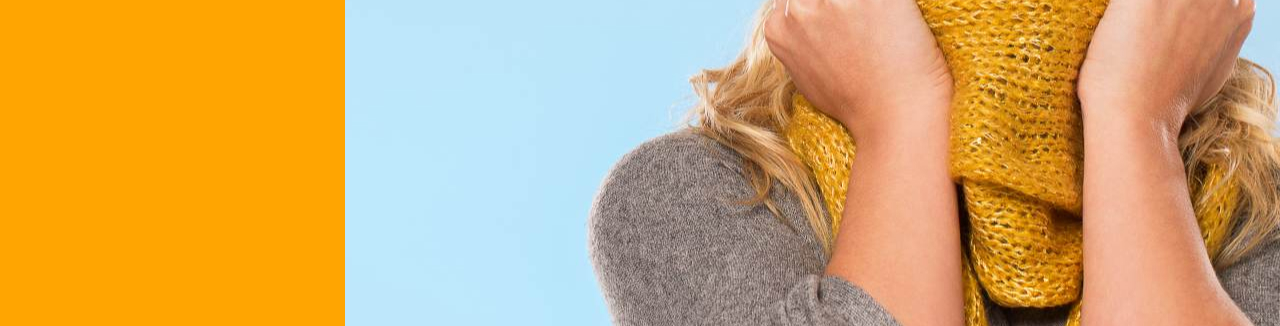
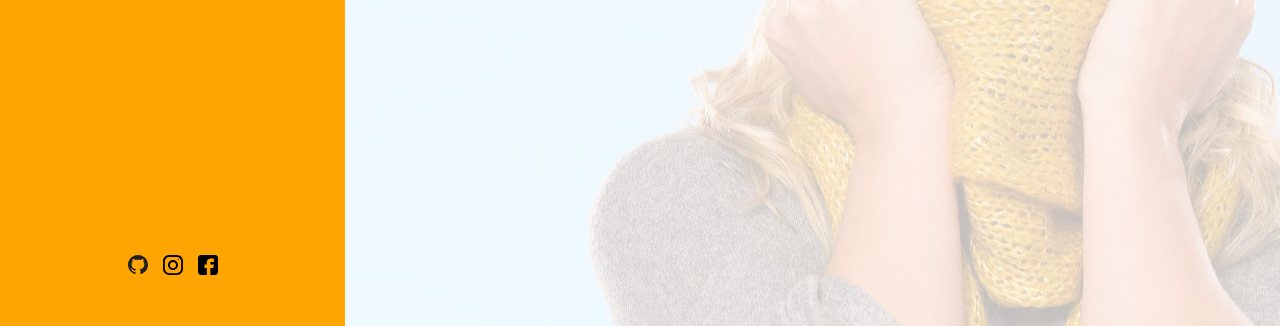
Before and after one commit to PavelTerekhov/portfolio, a plain HTML site: page src/index.html in a window 1280 px wide. Shown: the part 474-800 px from the top of the page. Drawn offline with nearby package versions, Linux system fonts and the light colour scheme; files that its build step writes are made by us from their sources; files whose address does not match are found by name.

Commit message:
Added in menu.scss social and overlay

```diff
--- a/src/sass/blocks/_menu.scss
+++ b/src/sass/blocks/_menu.scss
@@ -54,4 +54,23 @@
             color: #fff;
         }
     }
+    &__social {
+        position: absolute;
+        bottom: 50px;
+        left: 50%;
+        transform: translateX(-50%);
+        width: 90px;
+        display: flex;
+        justify-content: space-between;
+        align-items: center;
+    }
+    &__overlay {
+        position: fixed;
+        top: 0;
+        left: 0;
+        width: 100%;
+        height: 100%;
+        background-color: #fff;
+        opacity: .75;
+    }
 }
```
Also changed, not shown: dist/css/style.min.css.
